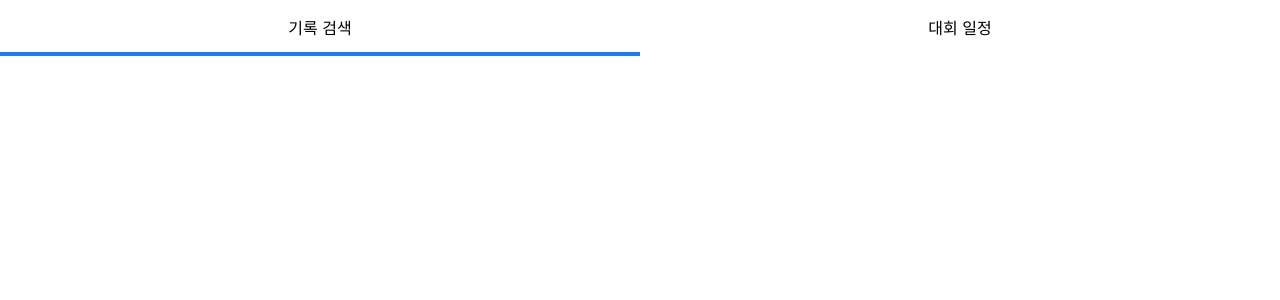
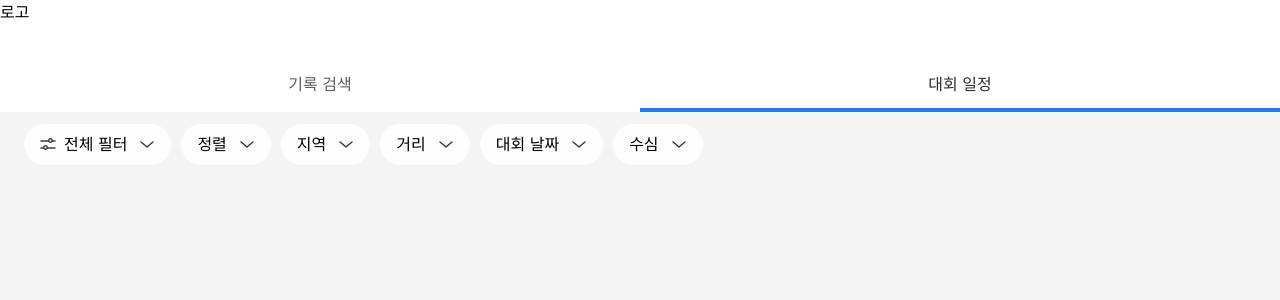
Before and after one commit to nohgijin/swimday-client, a Next.js app: page /schedule in a window 1280 px wide. Shown: the top 300 px of the page. Built offline with nearby package versions, Linux system fonts and the light colour scheme; no server answers.

Commit message:
feat: 대회 일정

```diff
--- a/app/search/page.tsx
+++ b/app/record/page.tsx
@@ -11,11 +11,10 @@ import Search from '@/assets/search.svg'
 import { useRouter } from 'next/navigation'
 import { useChipStore } from '@/store/useChipStore'
 import './style.scss'
-import { useCompetitions } from '@/service/competition/useCompetitionService'
 
 const TABS = [
-  { query: 'record', label: '기록 검색' },
-  { query: 'schedule', label: '대회 일정' },
+  { url: 'record', label: '기록 검색' },
+  { url: 'schedule', label: '대회 일정' },
 ]
 
 function Page() {
@@ -24,7 +23,6 @@ function Page() {
   const store = useChipStore()
   const { sort, gender, event, setSort, setGender, setEvent } = store
   const router = useRouter()
-  const a = useCompetitions()
 
   useEffect(() => {
     setSort('new')
--- a/app/result/page.tsx
+++ b/app/result/page.tsx
@@ -68,7 +68,7 @@ function Page() {
   const [name, setName] = useState(queryParams.get('name') || '')
   const [isClickInput, setIsClickInput] = useState(false)
   const [opened, { open, close }] = useDisclosure(false)
-  const [isTeam, setIsTeam] = useState(true)
+  const [isTeam, setIsTeam] = useState(false)
 
   const MOCK_DATA = isTeam ? TEAM_MOCK_DATA : PERSON_MOCK_DATA
   const handleSearch = () => {
@@ -106,7 +106,7 @@ function Page() {
           onClick={() => !isTeam && setIsClickInput(true)}
         />
       </div>
-      <FilterGroup {...{ isTeam, open }} />
+      <FilterGroup type={'record'} {...{ isTeam, open }} />
       {opened && <Drawer {...{ opened, close, isTeam }} />}
       <div className='results'>
         {MOCK_DATA.map((data) => {
--- a/app/schedule/page.tsx
+++ b/app/schedule/page.tsx
@@ -1,17 +1,35 @@
-"use client";
-import Tab from "@/components/Tab";
+'use client'
+import Tab from '@/components/Tab'
+import Logo from '@/components/Logo'
+import { useCompetitions } from '@/service/competition/useCompetitionService'
+import './style.scss'
+import FilterGroup from '@/components/FilterGroup'
+import { useDisclosure } from '@mantine/hooks'
+import Drawer from '@/components/Drawer'
+
+const TABS = [
+  { url: 'record', label: '기록 검색' },
+  { url: 'schedule', label: '대회 일정' },
+]
 
 function Page() {
-  const values = [
-    { query: "record", label: "기록 검색" },
-    { query: "schedule", label: "대회 일정" },
-  ];
+  const a = useCompetitions()
+  const [opened, { open, close }] = useDisclosure(false)
+
+  console.log(a, 'ㅁㅁㅁㅁㄴ')
 
   return (
-    <main>
-      <Tab values={values} />
+    <main className={'schedule-page'}>
+      <Logo />
+      <Tab values={TABS} />
+      <div className={'schedule-wrapper'}>
+        <FilterGroup type={'schedule'} {...{ open }} />
+        {opened && <Drawer {...{ opened, close }} />}
+      </div>
+
+
     </main>
-  );
+  )
 }
 
-export default Page;
+export default Page
--- /dev/null
+++ b/app/schedule/style.scss
@@ -0,0 +1,9 @@
+.schedule-page {
+  height: 100vh;
+
+  .schedule-wrapper {
+    height: 100%;
+    padding: 0 24px;
+    background: $background-40;
+  }
+}
--- a/components/Drawer/index.tsx
+++ b/components/Drawer/index.tsx
@@ -5,7 +5,7 @@ import { useChipStore } from '@/store/useChipStore'
 import { useQueryParams } from '@/utils/useQueryParams'
 
 type Props = {
-  isTeam: boolean;
+  isTeam?: boolean;
   opened: boolean;
   close: () => void;
 };
--- a/components/FilterGroup/index.tsx
+++ b/components/FilterGroup/index.tsx
@@ -3,12 +3,14 @@ import Dropdown from '@/assets/dropdown.svg'
 import './style.scss'
 
 type Props = {
-  isTeam: boolean;
+  type: 'schedule' | 'record'
+  isTeam?: boolean;
   open: () => void;
 };
 
-function FilterGroup({ isTeam = false, open }: Props) {
-  const FILTERS = isTeam ? ['정렬'] : ['정렬', '성별', '종목']
+function FilterGroup({ type, isTeam = false, open }: Props) {
+  const FILTERS = type === 'schedule' ? ['정렬', '지역', '거리', '대회 날짜', '수심'] : isTeam ? ['정렬'] : ['정렬', '성별', '종목']
+
   return (
     <>
       <div className={'filter-group'}>
--- a/components/Tab/index.tsx
+++ b/components/Tab/index.tsx
@@ -1,30 +1,30 @@
-"use client";
+'use client'
 
-import { Tabs } from "@mantine/core";
-import { useQueryParams } from "@/utils/useQueryParams";
-import "./style.scss";
+import { Tabs } from '@mantine/core'
+import './style.scss'
+import { usePathname, useRouter } from 'next/navigation'
 
 type Props = {
-  values: { query: string; label: string }[];
+  values: { url: string; label: string }[];
 };
 
 function Tab({ values }: Props) {
-  const { queryParams, setQueryParams } = useQueryParams<{
-    tab: string;
-  }>();
-  const tab = queryParams.get("tab") || "record";
+  const pathname = usePathname().replace('/', '')
+  const router = useRouter()
 
   return (
-    <Tabs variant="unstyled" value={tab} onChange={(value) => setQueryParams({ tab: value || "record" })}>
+    <Tabs variant='unstyled' value={pathname} onChange={(value: string) => {
+      router.push(value)
+    }}>
       <Tabs.List>
         {values.map((value) => (
-          <Tabs.Tab value={value.query} key={value.query}>
+          <Tabs.Tab value={value.url} key={value.url}>
             {value.label}
           </Tabs.Tab>
         ))}
       </Tabs.List>
     </Tabs>
-  );
+  )
 }
 
-export default Tab;
+export default Tab
--- a/components/Tab/style.scss
+++ b/components/Tab/style.scss
@@ -10,11 +10,13 @@
   .mantine-Tabs-tab {
     width: 50%;
     @include typo-regular-body1();
+    color: $text-black-40;
 
     &[data-active] {
       border-top: 4px solid transparent;
       border-bottom: 4px solid $main-10;
       z-index: 1;
+      color: $text-black-20;
     }
   }
 }
--- a/next.config.js
+++ b/next.config.js
@@ -6,7 +6,7 @@ const nextConfig = {
     return [
       {
         source: '/',
-        destination: '/search?tab=record',
+        destination: '/record',
         permanent: true,
       },
     ]
```
Also changed, not shown: app/record/style.scss (renamed from app/search/style.scss).
